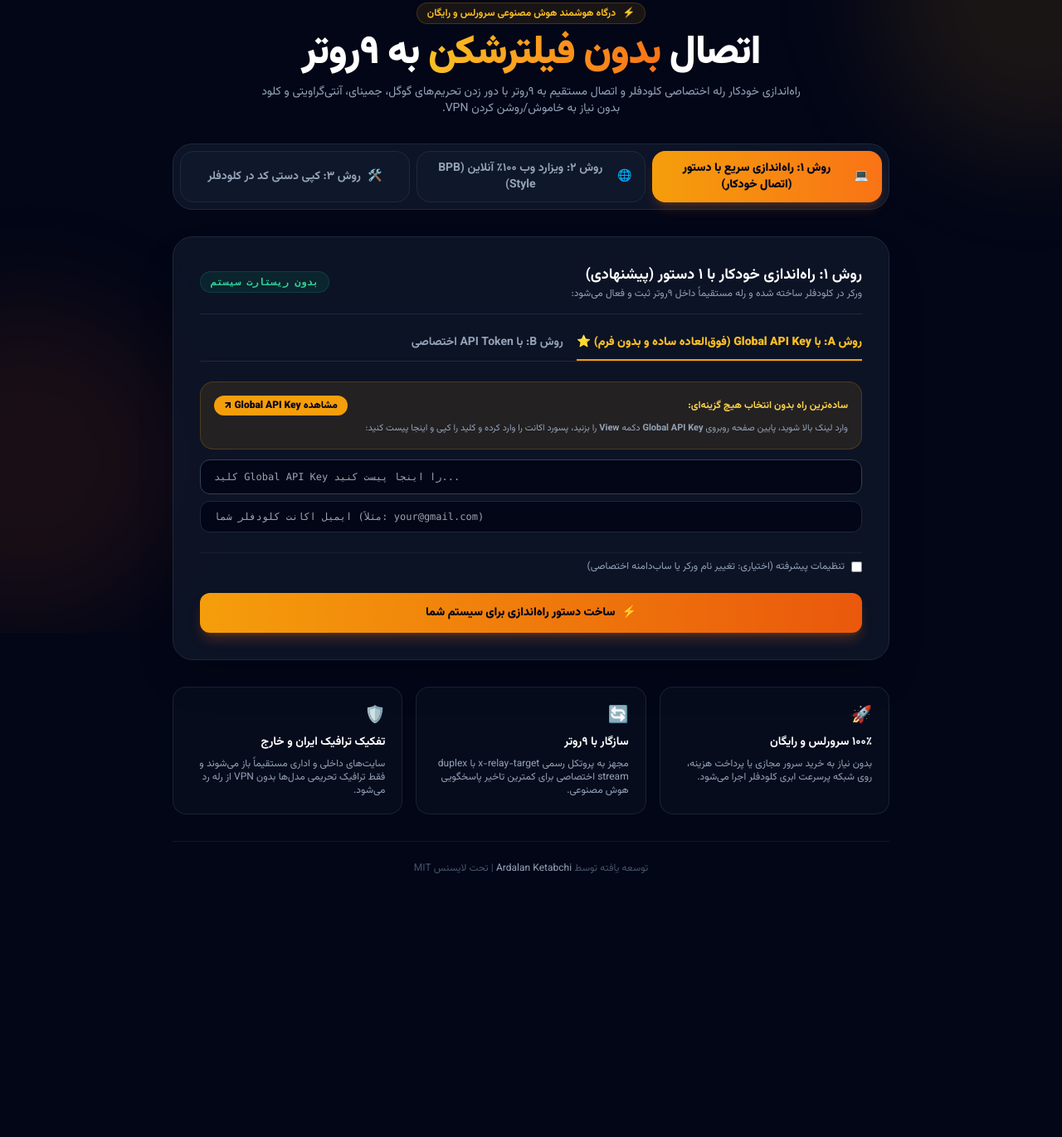
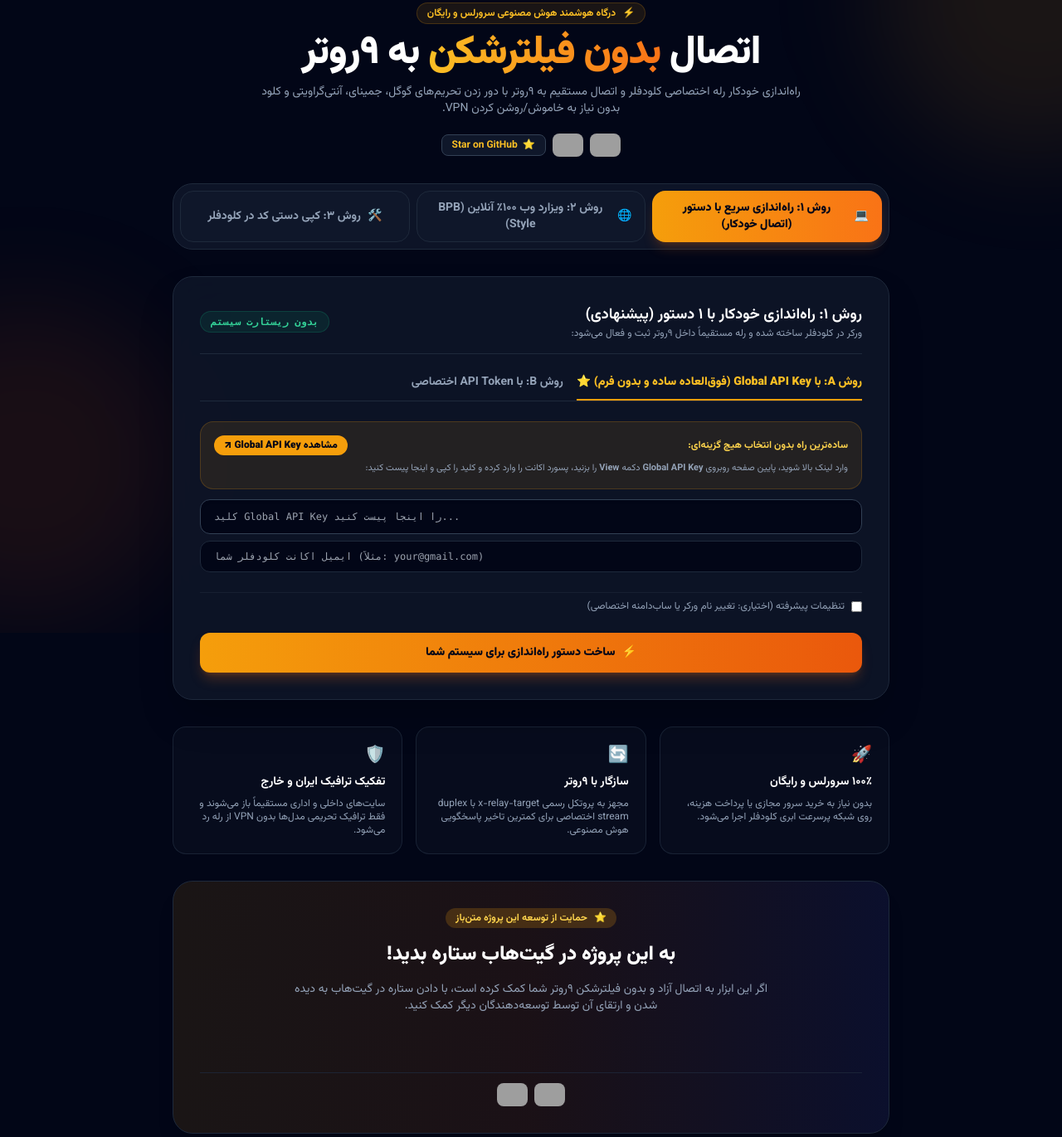
Before and after one commit to ketabchi-ar/Hermes-Cloud-Relay, a website: page docs/index.html in a window 1280 px wide. Shown: the part 37-1408 px from the top of the page at 83% size. Before the commit the page ends 1132 px from the top, so only its background shows below. Drawn offline with nearby package versions, Linux system fonts and the light colour scheme; grey boxes are pictures that could not be loaded.

Commit message:
feat: add DevSponsors verified and sponsor badges + live GitHub star button and counter widget

```diff
--- a/docs/index.html
+++ b/docs/index.html
@@ -292,6 +292,19 @@
       <p class="text-slate-400 text-xs sm:text-sm max-w-2xl mx-auto">
         راه‌اندازی خودکار رله اختصاصی کلودفلر و اتصال مستقیم به ۹روتر با دور زدن تحریم‌های گوگل، جمینای، آنتی‌گراویتی و کلود بدون نیاز به خاموش/روشن کردن VPN.
       </p>
+
+      <!-- DevSponsors Badges & Quick Star -->
+      <div class="flex flex-wrap items-center justify-center gap-2 pt-2">
+        <a href="https://devsponsors.github.io" target="_blank" class="hover:opacity-90 transition">
+          <img src="https://img.shields.io/badge/DevSponsors-Verified_OSS-6366f1?style=for-the-badge&logo=github" alt="DevSponsors Verified OSS" class="h-7 rounded-lg">
+        </a>
+        <a href="https://devsponsors.github.io" target="_blank" class="hover:opacity-90 transition">
+          <img src="https://img.shields.io/badge/Sponsor-DevSponsors_Hub-emerald?style=for-the-badge&logo=github-sponsors" alt="Sponsor DevSponsors Hub" class="h-7 rounded-lg">
+        </a>
+        <a href="https://github.com/ketabchi-ar/Hermes-Cloud-Relay" target="_blank" class="inline-flex items-center gap-1.5 px-3 py-1 rounded-lg bg-slate-900 border border-slate-700 text-xs font-bold text-amber-400 hover:bg-slate-800 transition">
+          <span>⭐</span> Star on GitHub
+        </a>
+      </div>
     </div>
 
     <!-- 3 Main Methods in Header (Always Visible) -->
@@ -570,6 +583,32 @@
       </div>
     </div>
 
+    <!-- Star & Support Card (Bottom of page) -->
+    <div class="bg-gradient-to-r from-amber-500/10 via-orange-500/10 to-indigo-500/10 border border-slate-800 rounded-3xl p-6 sm:p-8 text-center space-y-4 shadow-xl">
+      <div class="inline-flex items-center gap-2 px-3 py-1 rounded-full bg-amber-500/20 text-amber-300 text-xs font-bold">
+        <span>⭐</span> حمایت از توسعه این پروژه متن‌باز
+      </div>
+      <h3 class="text-xl sm:text-2xl font-black text-white">به این پروژه در گیت‌هاب ستاره بدید!</h3>
+      <p class="text-xs sm:text-sm text-slate-400 max-w-xl mx-auto">
+        اگر این ابزار به اتصال آزاد و بدون فیلترشکن ۹روتر شما کمک کرده است، با دادن ستاره در گیت‌هاب به دیده شدن و ارتقای آن توسط توسعه‌دهندگان دیگر کمک کنید.
+      </p>
+      <div class="flex flex-wrap items-center justify-center gap-4 pt-2">
+        <!-- Live GitHub Star Button with Counter -->
+        <iframe src="https://ghbtns.com/github-btn.html?user=ketabchi-ar&repo=Hermes-Cloud-Relay&type=star&count=true&size=large" frameborder="0" scrolling="0" width="160" height="30" title="GitHub Star"></iframe>
+        <!-- Live GitHub Fork Button with Counter -->
+        <iframe src="https://ghbtns.com/github-btn.html?user=ketabchi-ar&repo=Hermes-Cloud-Relay&type=fork&count=true&size=large" frameborder="0" scrolling="0" width="160" height="30" title="GitHub Fork"></iframe>
+      </div>
+      <!-- Badges in Support Box -->
+      <div class="flex flex-wrap items-center justify-center gap-2 pt-3 border-t border-slate-800/80">
+        <a href="https://devsponsors.github.io" target="_blank" class="hover:opacity-90 transition">
+          <img src="https://img.shields.io/badge/DevSponsors-Verified_OSS-6366f1?style=for-the-badge&logo=github" alt="DevSponsors Verified OSS" class="h-7 rounded-lg">
+        </a>
+        <a href="https://devsponsors.github.io" target="_blank" class="hover:opacity-90 transition">
+          <img src="https://img.shields.io/badge/Sponsor-DevSponsors_Hub-emerald?style=for-the-badge&logo=github-sponsors" alt="Sponsor DevSponsors Hub" class="h-7 rounded-lg">
+        </a>
+      </div>
+    </div>
+
     <!-- Footer -->
     <footer class="text-center text-xs text-slate-600 pt-6 border-t border-slate-900">
       توسعه یافته توسط <a href="https://github.com/ketabchi-ar/Hermes-Cloud-Relay" target="_blank" class="text-slate-400 hover:text-amber-400 transition">Ardalan Ketabchi</a> | تحت لایسنس MIT
```
Also changed, not shown: README.md.
